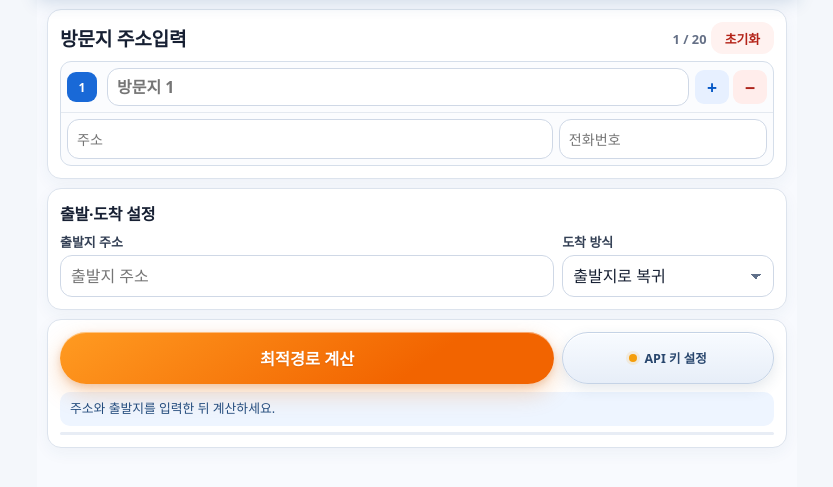
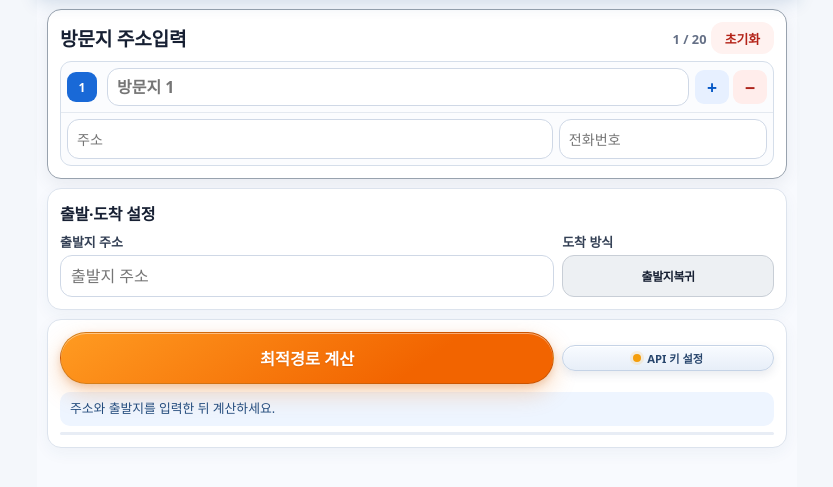
Before and after one commit to KGS777/s, a plain HTML site: page index.html in a window 1280 px wide. Shown: the part 47-534 px from the top of the page, without its empty margins (223-1056 px from the left). Drawn offline with nearby package versions, Linux system fonts and the light colour scheme.

Commit message:
디자인교체

```diff
--- a/index.html
+++ b/index.html
@@ -39,6 +39,7 @@
     .card-body{padding:12px}
     .section-head{display:flex;align-items:center;justify-content:space-between;gap:8px;margin-bottom:7px}
     .section-head h2{margin:0;font-size:1rem;letter-spacing:-.015em}
+    .visit-card{border:1.5px solid #98a2ae;box-shadow:0 5px 16px #46546618}
     .visit-card .section-head h2{font-size:1.2rem}
     .count{font-size:.8rem;color:var(--muted);font-weight:700}
     label{display:block;margin:0 0 4px;font-size:.81rem;font-weight:800;color:#344055}
@@ -47,7 +48,8 @@
       padding:9px 10px;min-height:42px;transition:border-color .15s,box-shadow .15s;
     }
     input:focus,select:focus{border-color:#2878e8;box-shadow:0 0 0 4px #2878e821}
-    select{appearance:none;background-image:linear-gradient(45deg,transparent 50%,#607089 50%),linear-gradient(135deg,#607089 50%,transparent 50%);background-position:calc(100% - 17px) 18px,calc(100% - 12px) 18px;background-size:5px 5px,5px 5px;background-repeat:no-repeat;padding-right:32px}
+    select{appearance:none;background:#edf0f3;border-color:#c8ced6;padding:0 6px;text-align:center;text-align-last:center;font-size:.75rem;font-weight:850;letter-spacing:-.035em;white-space:nowrap;overflow:hidden}
+    select option{font-size:.82rem;font-weight:700}
     .hint{margin:8px 0 0;color:var(--muted);font-size:.78rem;line-height:1.55}
     .field+.field{margin-top:0}
     .inline-grid{display:grid;grid-template-columns:minmax(0,7fr) minmax(108px,3fr);gap:8px}
@@ -55,11 +57,11 @@
     .btn{border:0;border-radius:12px;min-height:45px;padding:0 14px;font-weight:800;cursor:pointer}
     .btn:disabled{opacity:.55;cursor:wait}
     .btn-text{min-height:32px;color:var(--danger);background:#fff2f0;font-size:.8rem}
-    .route-actions{display:grid;grid-template-columns:minmax(0,7fr) minmax(106px,3fr);gap:8px;align-items:stretch}
-    .btn-primary{width:100%;min-height:52px;border-radius:999px;color:#fff;background:linear-gradient(145deg,#ff9b21,#f26400 72%);box-shadow:0 9px 23px #ee720044,0 3px 7px #b84c0030,inset 0 1px 0 #ffffff70;font-size:1.02rem;text-shadow:0 1px 1px #a63c0040}
+    .route-actions{display:grid;grid-template-columns:minmax(0,7fr) minmax(106px,3fr);gap:8px;align-items:center}
+    .btn-primary{width:100%;min-height:52px;border:1px solid rgba(0,0,0,.16);border-radius:999px;color:#fff;background:linear-gradient(145deg,#ff9b21,#f26400 72%);box-shadow:0 9px 23px #ee720044,0 3px 7px #b84c0030,inset 0 1px 0 #ffffff70;font-size:1.02rem;text-shadow:0 1px 1px #a63c0040}
     .btn-primary:active{transform:translateY(1px)}
     .btn-secondary{color:var(--blue-dark);background:#eaf2ff}
-    .api-key-button{display:flex;align-items:center;justify-content:center;gap:7px;min-height:52px;border:1px solid #c5d3e6;border-radius:999px;padding:0 9px;color:#28466d;background:linear-gradient(180deg,#f8fbff,#e7eef8);box-shadow:0 5px 14px #334d6d20,inset 0 1px 0 #fff;font-size:.78rem;font-weight:850;white-space:nowrap}
+    .api-key-button{display:flex;align-items:center;justify-content:center;gap:6px;height:26px;min-height:26px;border:1px solid #c5d3e6;border-radius:999px;padding:0 7px;color:#28466d;background:linear-gradient(180deg,#f8fbff,#e7eef8);box-shadow:0 4px 10px #334d6d1c,inset 0 1px 0 #fff;font-size:.7rem;font-weight:850;white-space:nowrap}
     .api-key-button .key-dot{background:#f59e0b;box-shadow:0 0 0 3px #f59e0b20}
     .api-key-button .key-dot.ready{background:#17a05d;box-shadow:0 0 0 3px #17a05d20}
     .visit-list{display:grid;gap:7px}
@@ -147,8 +149,8 @@
             <div class="field">
               <label for="endMode">도착 방식</label>
               <select id="endMode">
-                <option value="return">출발지로 복귀</option>
-                <option value="custom">다른 곳에서 종료</option>
+                <option value="return">출발지복귀</option>
+                <option value="custom">다른곳복귀</option>
               </select>
             </div>
             <div class="field custom-end" id="endField" hidden>
```
